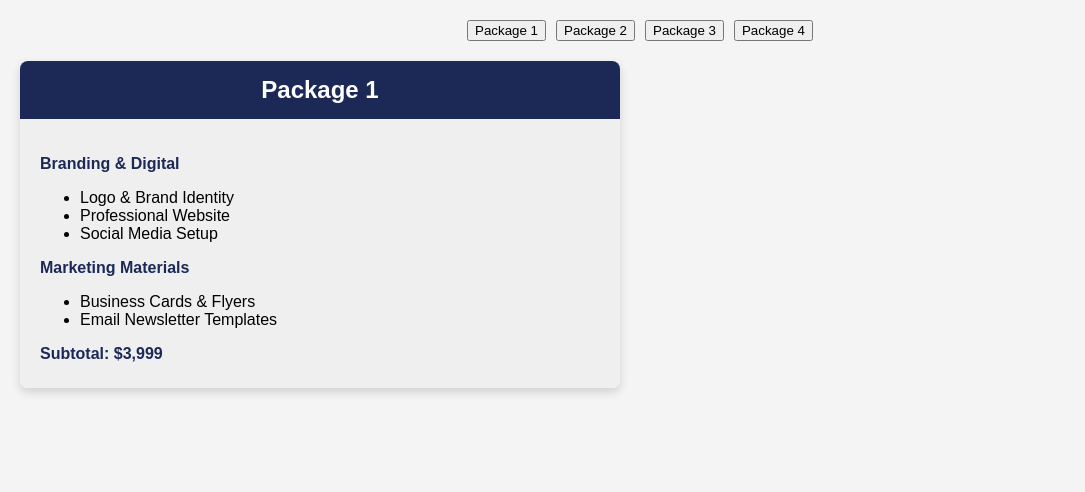
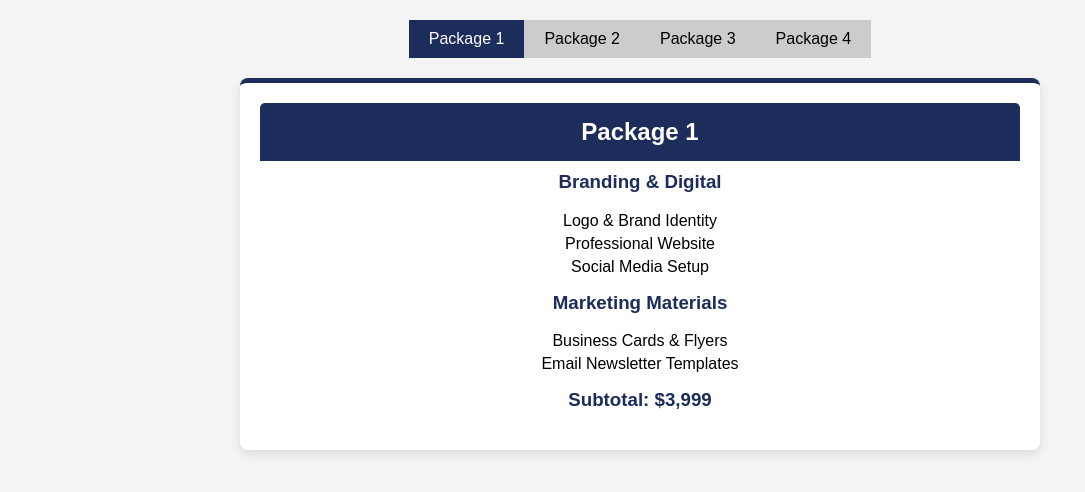
Before and after one commit to claud-exuma/developconnect-marketing, a plain HTML site: page index.html in a window 1280 px wide. Shown: the whole page, without its empty margins (0-1085 px from the left). Drawn offline with Linux system fonts and the light colour scheme.

Commit message:
Update styles.css

```diff
--- a/styles.css
+++ b/styles.css
@@ -1,95 +1,87 @@
-/* Global Styles */
-body {
-    font-family: 'Arial', sans-serif;
-    background-color: #F4F4F4;
+html, body {
     margin: 0;
-    padding: 20px;
+    padding: 0;
+    width: 100%;
+    height: 100%;
+    font-family: Arial, sans-serif;
+    background: #F4F4F4;
+}
+
+.container {
+    width: 100%;
+    max-width: 100%;
     text-align: center;
 }
 
-/* Toggle Buttons */
 .toggle-buttons {
     display: flex;
     justify-content: center;
-    gap: 10px;
-    margin-bottom: 20px;
-    flex-wrap: wrap;
+    margin: 20px;
 }
 
-.toggle-btn {
-    padding: 10px 15px;
+.toggle-buttons button {
+    padding: 10px 20px;
     border: none;
     cursor: pointer;
-    font-size: 14px;
     background: #ccc;
-    color: black;
+    font-size: 16px;
     transition: background 0.3s;
-    border-radius: 5px;
 }
 
-.toggle-btn.active {
-    background: #1C2957;
+.toggle-buttons button.active {
+    background: #1C2C5B;
     color: white;
 }
 
-/* Container for Packages */
-.packages-container {
-    display: flex;
-    justify-content: center;
-    align-items: center;
-    flex-direction: column;
+.package {
+    display: none;
+    width: 100%;
+    max-width: 800px;
+    margin: auto;
 }
 
-/* Individual Package Styling */
-.package {
-    background-color: white;
-    width: 90%;
-    max-width: 600px;
-    border-radius: 8px;
-    box-shadow: 0px 4px 10px rgba(0, 0, 0, 0.15);
-    overflow: hidden;
-    text-align: left;
-    display: none; /* Hide by default */
-}
-
-/* Show Active Package */
 .package.active {
     display: block;
 }
 
-/* Header */
-.package h2 {
-    background-color: #1C2957;
+.package-box {
+    background: white;
+    padding: 20px;
+    border-radius: 8px;
+    box-shadow: 0px 4px 10px rgba(0, 0, 0, 0.1);
+    margin-top: 10px;
+    border-top: 5px solid #1C2C5B;
+}
+
+h2 {
+    background: #1C2C5B;
     color: white;
     padding: 15px;
     margin: 0;
-    text-align: center;
+    border-radius: 5px 5px 0 0;
 }
 
-/* Package Content */
-.package-content {
-    padding: 20px;
-    background-color: #EFEFEF;
+h3 {
+    color: #1C2C5B;
+    margin-top: 10px;
 }
 
-.package-content h3 {
-    font-size: 16px;
-    font-weight: bold;
-    margin-bottom: 5px;
-    color: #1C2957;
+ul {
+    list-style-type: none;
+    padding: 0;
 }
 
-.package-content p {
-    margin: 2px 0;
-    font-size: 14px;
+ul li {
+    margin: 5px 0;
+    font-size: 16px;
 }
 
-/* Price Box */
-.package-total {
-    background-color: #1C2957;
-    color: white;
-    padding: 15px;
-    font-size: 16px;
-    font-weight: bold;
-    text-align: center;
+@media (max-width: 600px) {
+    .toggle-buttons {
+        flex-direction: column;
+    }
+    .toggle-buttons button {
+        width: 100%;
+        margin-bottom: 5px;
+    }
 }
```
